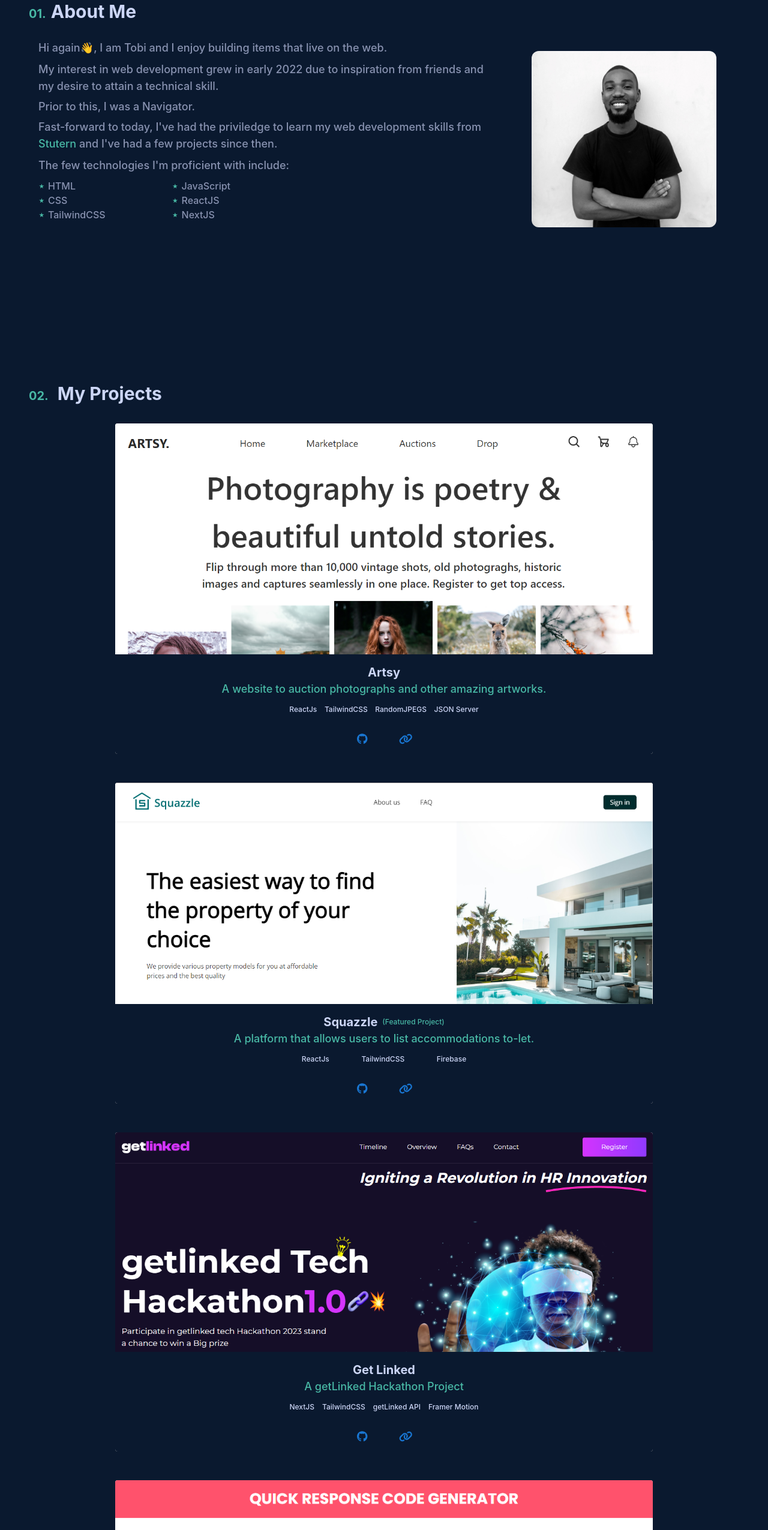
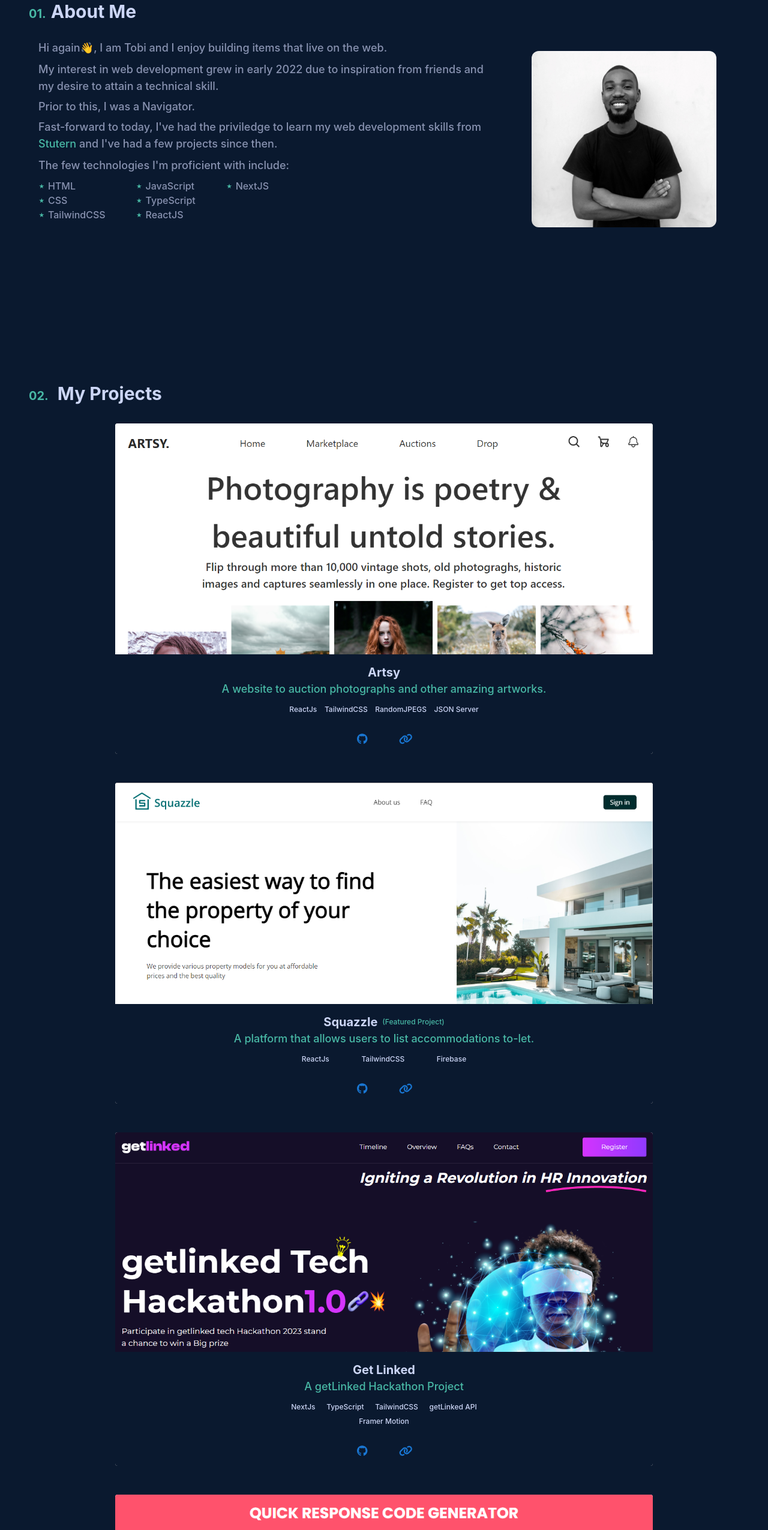
Before and after one commit to Omolaso/myPortfolio, a React (Create React App) app: page / in a window 1280 px wide. Shown: the part 1122-3673 px from the top of the page at 60% size. Built offline with nearby package versions, Linux system fonts and the light colour scheme.

Commit message:
updates skills and adjusted landing UI

```diff
--- a/src/AllProjects.js
+++ b/src/AllProjects.js
@@ -31,9 +31,14 @@ export const data = {
 		},
 		{
 			name: "Get Linked",
-			description:
-				"A getLinked Hackathon Project",
-			techUsed: ["NextJS", "TailwindCSS", "getLinked API", "Framer Motion"],
+			description: "A getLinked Hackathon Project",
+			techUsed: [
+				"NextJs",
+				"TypeScript",
+				"TailwindCSS",
+				"getLinked API",
+				"Framer Motion",
+			],
 			imgURL: `${getLinked}`,
 			repoURL: "https://github.com/Omolaso/getLinked",
 			hostedURL: "https://get-linked-zeta.vercel.app/",
@@ -167,5 +172,13 @@ export const data = {
 		},
 	],
 
-	skills: ["HTML", "CSS", "TailwindCSS", "JavaScript", "ReactJS", "NextJS"],
+	skills: [
+		"HTML",
+		"CSS",
+		"TailwindCSS",
+		"JavaScript",
+		"TypeScript",
+		"ReactJS",
+		"NextJS",
+	],
 };
--- a/src/components/About.js
+++ b/src/components/About.js
@@ -68,14 +68,19 @@ const About = () => {
 						<p className="my-2">
 							The few technologies I&apos;m proficient with include:
 						</p>
-            <div className="flex items-center justify-between w-full max-w-xs text-base mx-auto md:mx-0">
+						<div className="flex flex-row flex-wrap gap-2 items-start justify-between w-full max-w-sm text-base mx-auto md:mx-0">
 							<ol className="list-none">
 								{skills.slice(0, 3).map((skill) => (
 									<li key={skill}>{skill}</li>
 								))}
 							</ol>
 							<ol className="list-none">
-                {skills.slice(3, skills.length).map((skill) => (
+								{skills.slice(3, 6).map((skill) => (
+									<li key={skill}>{skill}</li>
+								))}
+							</ol>
+							<ol className="list-none">
+								{skills.slice(6, skills.length).map((skill) => (
 									<li key={skill}>{skill}</li>
 								))}
 							</ol>
```
Lines whose indentation alone changed are shown as unchanged.
